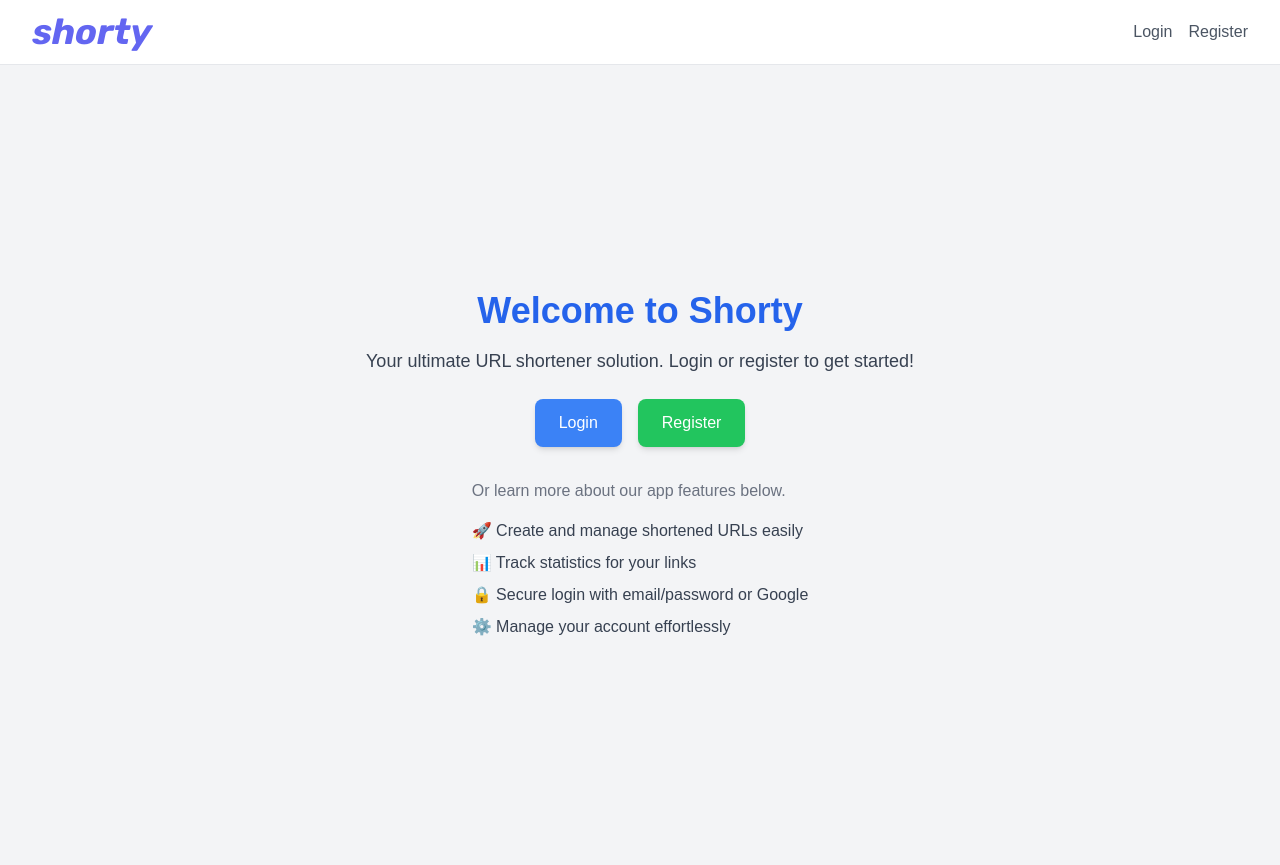
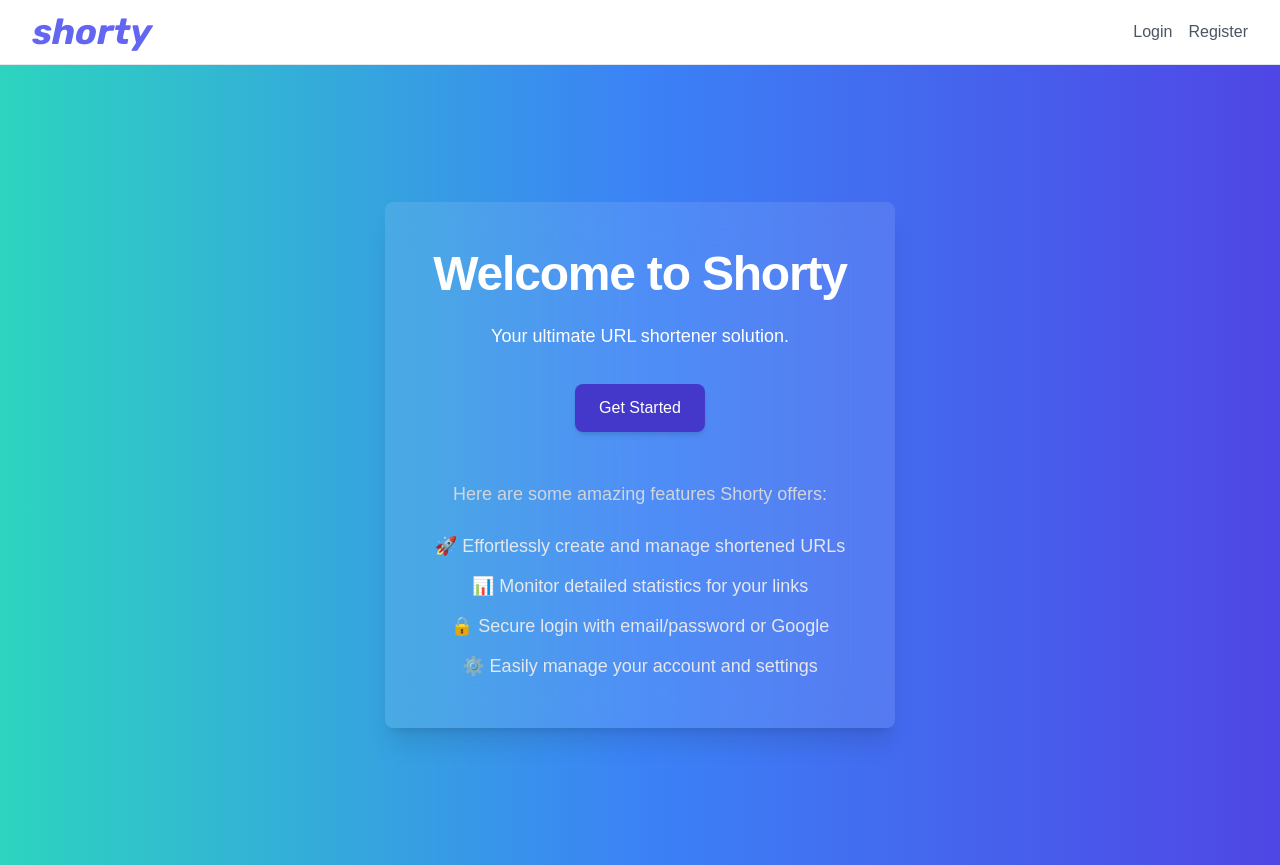
Before and after one commit to anuxoxo/shorty-frontend, a Next.js app: page / in a window 1280 px wide. Built offline with nearby package versions, Linux system fonts and the light colour scheme; no server answers.

Commit message:
homepage design added

```diff
--- a/app/page.jsx
+++ b/app/page.jsx
@@ -5,9 +5,9 @@ import { useEffect, useState } from "react";
 import { ACCESS_TOKEN } from "./utils/constants";
 
 const accessToken = localStorage.getItem(ACCESS_TOKEN);
+
 export default function HomePage() {
   const router = useRouter();
-
   const [isAuthenticated, setIsAuthenticated] = useState(false);
 
   // Check if the user is authenticated
@@ -17,40 +17,26 @@ export default function HomePage() {
     }
   }, []);
 
-  // Handle logout logic
-  const handleLogout = () => {
-    localStorage.removeItem(ACCESS_TOKEN);
-    setIsAuthenticated(false);
-    router.push("/");
-  };
-
   const navigateTo = (path) => {
     router.push(path);
   };
 
   return (
-    <div className="relative flex flex-col items-center justify-center h-screen bg-gray-100">
-      {/* Logout Button */}
-      {isAuthenticated && (
-        <button
-          onClick={handleLogout}
-          className="absolute top-4 right-4 px-4 py-2 bg-red-500 text-white rounded-lg shadow-md hover:bg-red-600"
-        >
-          Logout
-        </button>
-      )}
-
-      <h1 className="text-4xl font-bold mb-4 text-blue-600">
+    <div className="relative flex flex-col items-center justify-center min-h-screen bg-gradient-to-r from-teal-400 via-blue-500 to-indigo-600 text-white">
+      <div className="max-w-4xl text-center p-12 rounded-lg shadow-xl bg-white bg-opacity-10 backdrop-blur-xl">
+        <h1 className="text-5xl font-extrabold mb-6 tracking-tight">
           Welcome to Shorty
         </h1>
-      <p className="text-lg text-gray-700 mb-6">
-        Your ultimate URL shortener solution. Login or register to get started!
+        <p className="text-lg mb-8 leading-relaxed">
+          Your ultimate URL shortener solution.
         </p>
-      <div className="space-x-4">
+
+        {/* Auth Buttons */}
+        <div className="space-x-6 mb-8">
           {isAuthenticated ? (
             <button
               onClick={() => navigateTo("/dashboard")}
-            className="px-6 py-3 bg-blue-500 text-white rounded-lg shadow-md hover:bg-blue-600"
+              className="px-6 py-3 bg-indigo-700 text-white rounded-lg shadow-md transform transition-all duration-300 hover:scale-105 hover:bg-indigo-800 focus:outline-none"
             >
               Dashboard
             </button>
@@ -58,29 +44,26 @@ export default function HomePage() {
             <>
               <button
                 onClick={() => navigateTo("/login")}
-              className="px-6 py-3 bg-blue-500 text-white rounded-lg shadow-md hover:bg-blue-600"
+                className="px-6 py-3 bg-indigo-700 text-white rounded-lg shadow-md transform transition-all duration-300 hover:scale-105 hover:bg-indigo-800 focus:outline-none"
               >
-              Login
-            </button>
-            <button
-              onClick={() => navigateTo("/register")}
-              className="px-6 py-3 bg-green-500 text-white rounded-lg shadow-md hover:bg-green-600"
-            >
-              Register
+                Get Started
               </button>
             </>
           )}
         </div>
-      <div className="mt-8">
-        <p className="text-gray-500">
-          Or learn more about our app features below.
+
+        {/* Features Section */}
+        <div className="mt-12 text-gray-200">
+          <p className="text-gray-300 mb-6 text-lg">
+            Here are some amazing features Shorty offers:
           </p>
-        <ul className="mt-4 space-y-2 text-gray-700">
-          <li>🚀 Create and manage shortened URLs easily</li>
-          <li>📊 Track statistics for your links</li>
+          <ul className="space-y-3 text-lg">
+            <li>🚀 Effortlessly create and manage shortened URLs</li>
+            <li>📊 Monitor detailed statistics for your links</li>
             <li>🔒 Secure login with email/password or Google</li>
-          <li>⚙️ Manage your account effortlessly</li>
+            <li>⚙️ Easily manage your account and settings</li>
           </ul>
+        </div>
       </div>
     </div>
   );
```
Lines whose indentation alone changed are shown as unchanged.
